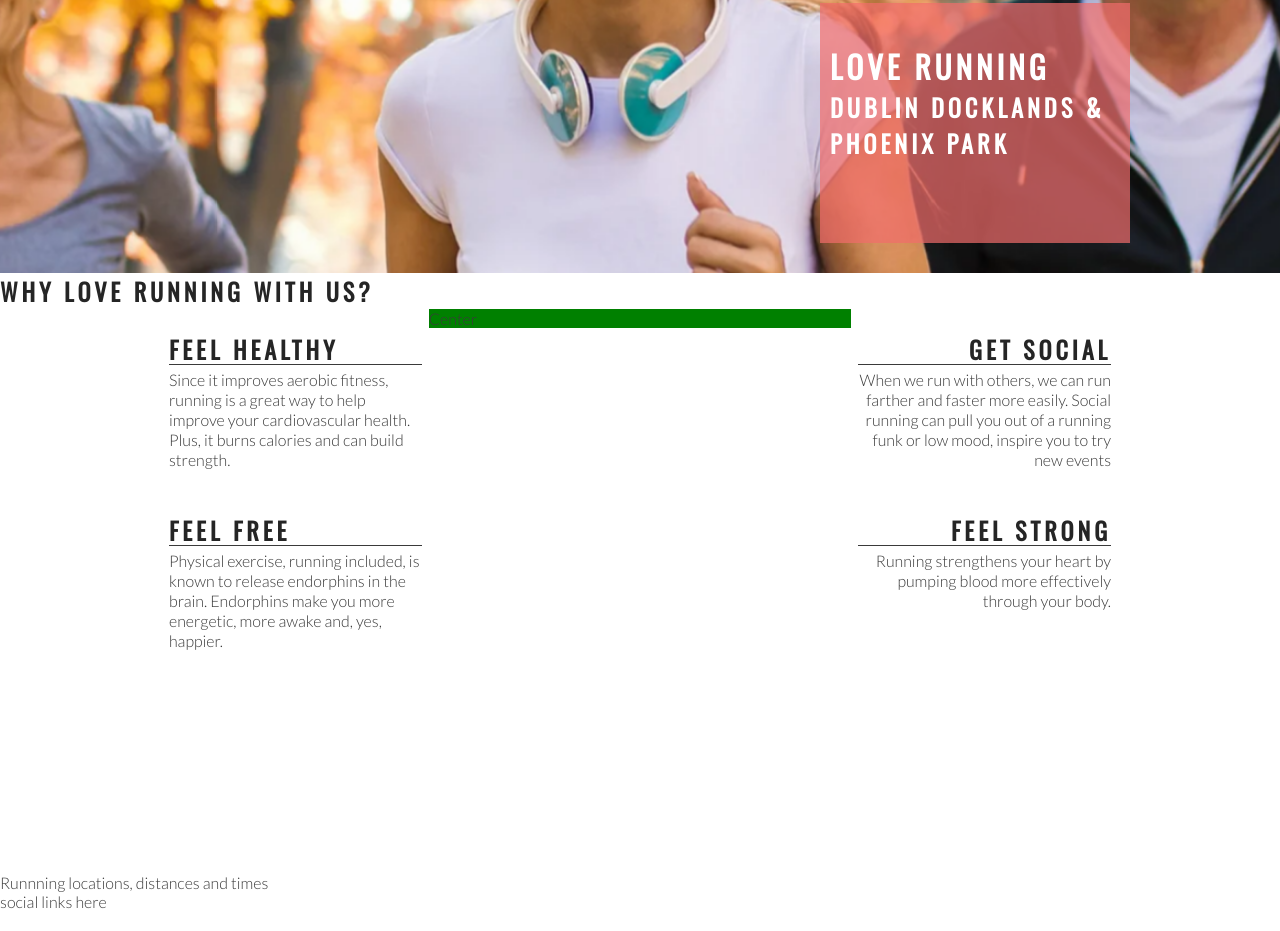
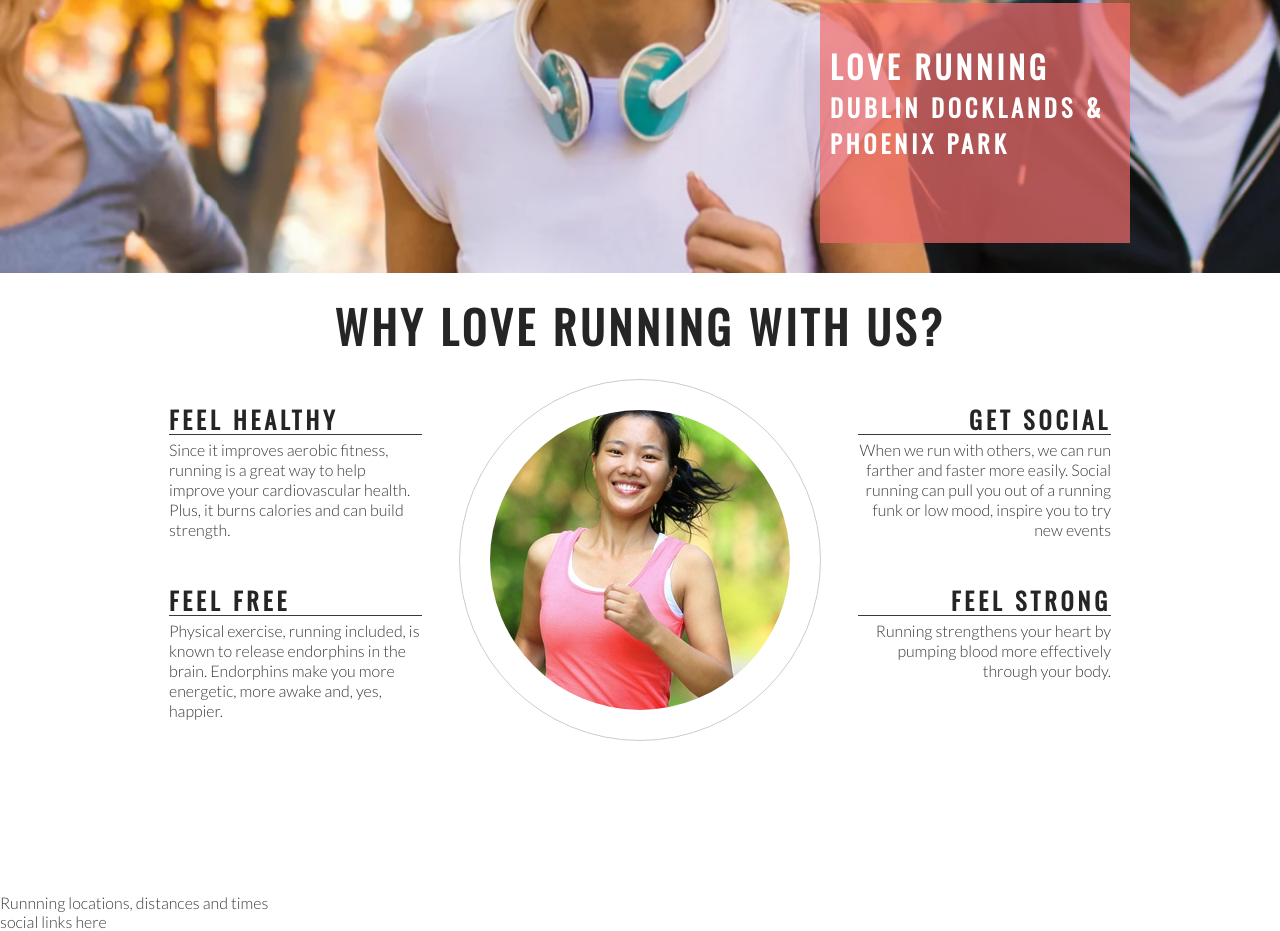
Before and after one commit to BubiniB/love-running, a plain HTML site: page index.html in a window 1280 px wide. Shown: the part 402-1333 px from the top of the page. Drawn offline with nearby package versions, Linux system fonts and the light colour scheme.

Commit message:
Add club ethos central image and style into a circle

```diff
--- a/assets/css/style.css
+++ b/assets/css/style.css
@@ -131,7 +131,6 @@ h1, h2 {
 #center-about {
     width: 33%;
     margin: 0 auto;
-    background-color: green;
 }
 
 hr {
@@ -163,3 +162,27 @@ hr {
 .right-about-heading p {
     text-align: right;
 }
+
+#welcome {
+    text-align: center;
+    margin: 20px 0;
+    font-size: 280%;
+
+}
+
+#circle-container {
+    width: 300px;
+    height: 300px;
+    padding: 30px;
+    border-style: solid;
+    border-color: #ccc;
+    border-width: 1px;
+    border-radius: 50%;
+    margin: 0 auto;
+}
+
+#circle-cover-bg {
+    background: url('../images/ethos-center-image.jpg') no-repeat center center;
+    height: 100%;
+    border-radius: 50%;
+}
--- a/index.html
+++ b/index.html
@@ -70,7 +70,13 @@
                 </p>
             </div>
         </div>
-        <div id="center-about">Center</div>
+        <div id="center-about">
+            <div id="circle-container">
+                <div id="circle-cover-bg">
+
+                </div>
+            </div>
+        </div>
     </section>
     <section>
         Runnning locations, distances and times
```
Also changed, not shown: assets/images/ethos-center-image.jpg (added).
